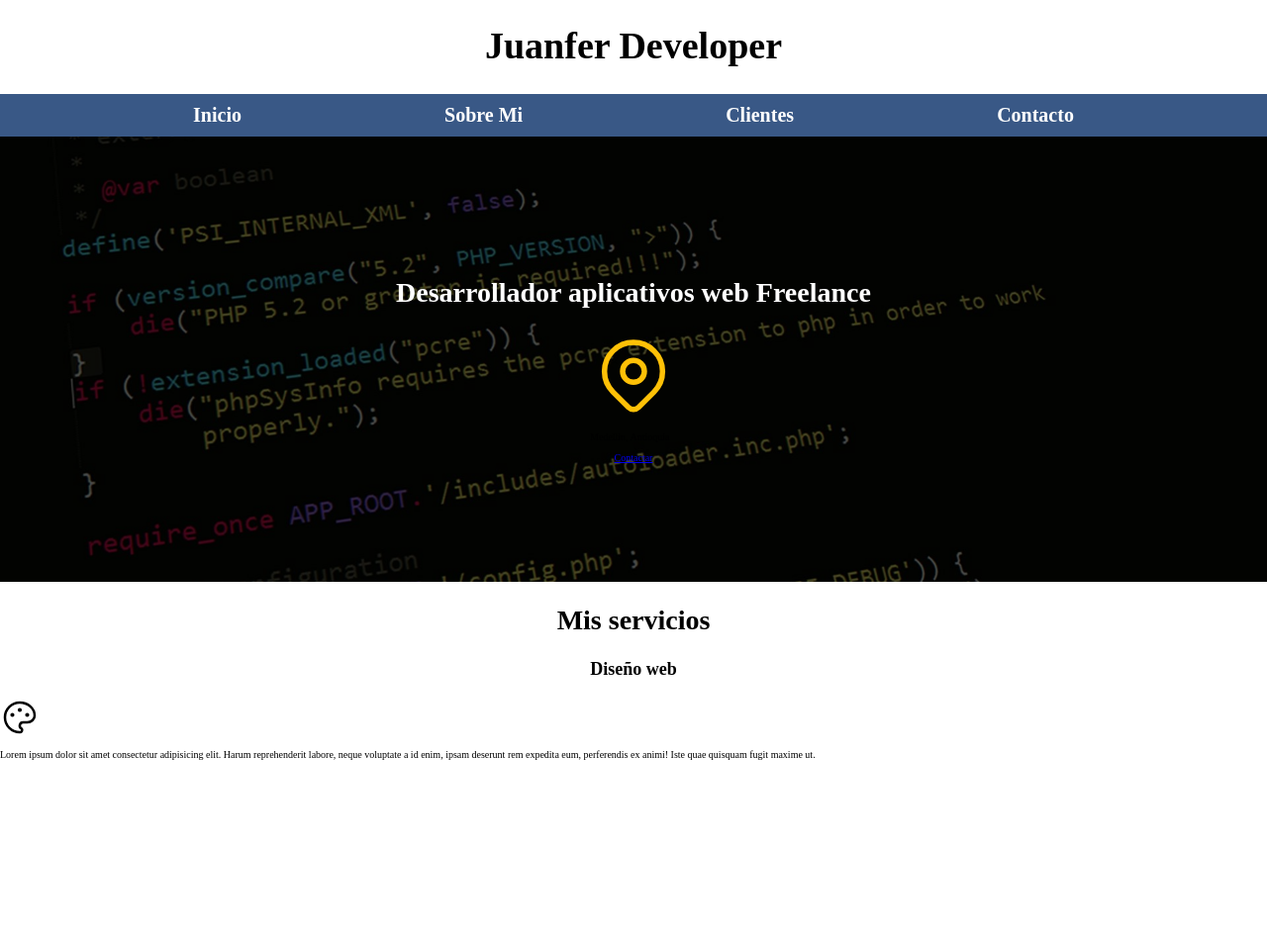
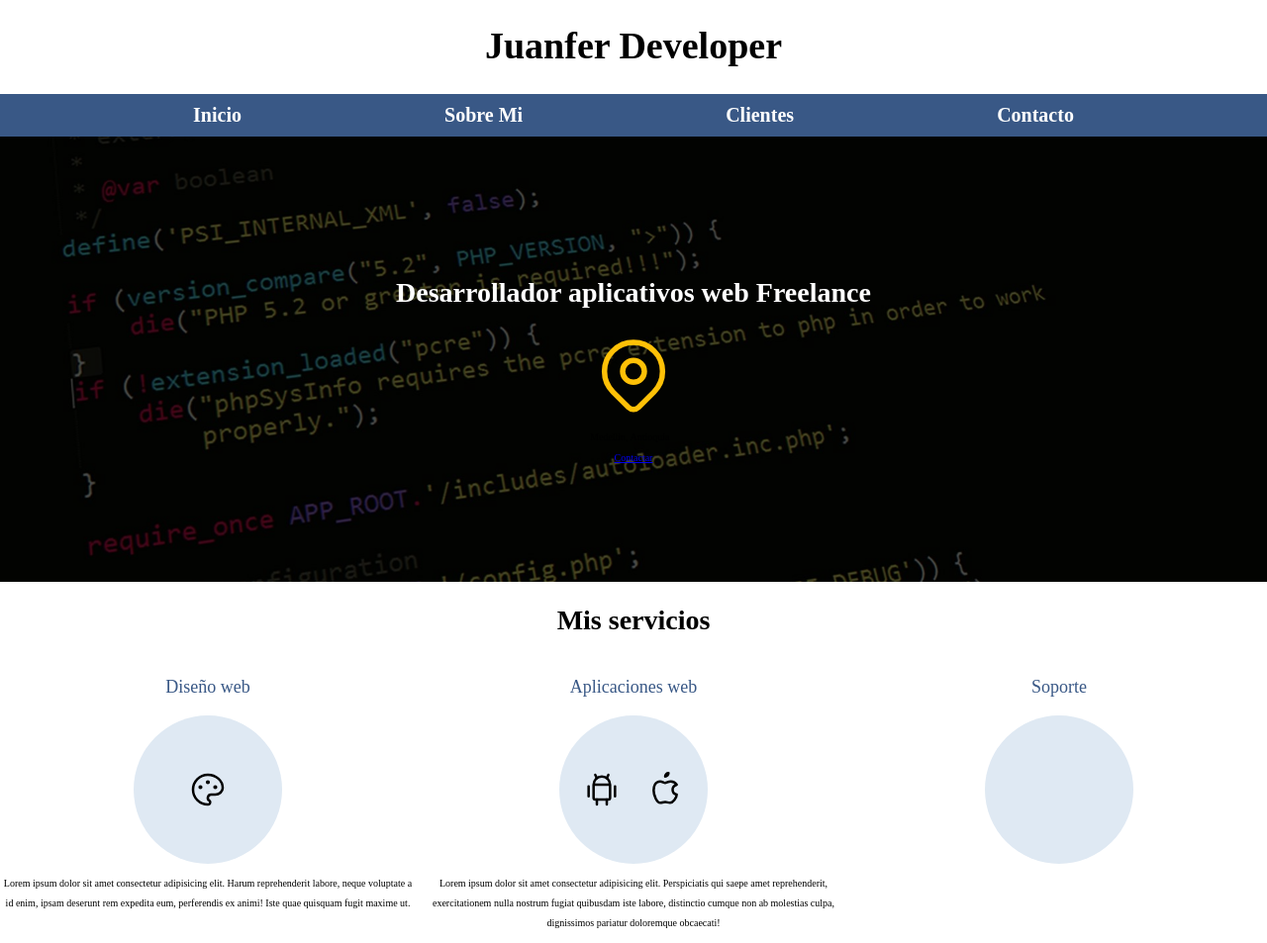
Before and after one commit to Juanfer2030/MyProject, a plain HTML site: page index.html in a window 1280 px wide. Shown: the whole page at 99% size. Before the commit the page ends 800 px from the top, so only its background shows below. Drawn offline with Linux system fonts and the light colour scheme.

Commit message:
se añaden los servicios y se agregan estilos

```diff
--- a/css/style.css
+++ b/css/style.css
@@ -91,3 +91,35 @@ h1, h2, h3 {
 .contenido-seccion h2 {
     color: var(--blanco);
 }
+
+/* Servicios */
+@media  (min-width: 768px) {
+    .servicios {
+        display: grid;
+        grid-template-columns: repeat(3, 1fr); /* me divide mi contenido en 3 columnas */
+        column-gap: 1rem; /* separa las columnas */
+    }
+}
+
+.servicio{
+    display: flex; /*me permite utilizar flexbox */
+    flex-direction: column; /*pone mi contenido en una columna*/
+    align-items: center; /*centra mi contenido */
+}
+.servicio h3 {
+    color: var(--secundario);
+    font-weight: normal;
+}
+.servicio p {
+    line-height: 2; /*me hace un interlineado */
+    text-align: center;
+}
+.servicio .iconos {
+    height: 15rem;
+    width: 15rem;
+    background-color: var(--grisClaro);
+    border-radius: 50%; /* hace un circulo */
+    display: flex;/* coloca los iconos uno frente al otro  y me activa las alineaciones de abajo*/
+    justify-content: space-evenly; /* centra los items horizontalmente */
+    align-items: center;
+}
--- a/index.html
+++ b/index.html
@@ -60,6 +60,38 @@
                 </div>
                 <p>Lorem ipsum dolor sit amet consectetur adipisicing elit. Harum reprehenderit labore, neque voluptate a id enim, ipsam deserunt rem expedita eum, perferendis ex animi! Iste quae quisquam fugit maxime ut.</p>
             </section>
+            <section class="servicio">
+                <h3>Aplicaciones web</h3>
+                <div class="iconos">
+                    <svg xmlns="http://www.w3.org/2000/svg" class="icon icon-tabler icon-tabler-brand-android"
+                        width="40" height="40" viewBox="0 0 24 24" stroke-width="1.5" stroke="#000000" fill="none"
+                        stroke-linecap="round" stroke-linejoin="round">
+                        <path stroke="none" d="M0 0h24v24H0z" fill="none" />
+                        <line x1="4" y1="10" x2="4" y2="16" />
+                        <line x1="20" y1="10" x2="20" y2="16" />
+                        <path d="M7 9h10v8a1 1 0 0 1 -1 1h-8a1 1 0 0 1 -1 -1v-8a5 5 0 0 1 10 0" />
+                        <line x1="8" y1="3" x2="9" y2="5" />
+                        <line x1="16" y1="3" x2="15" y2="5" />
+                        <line x1="9" y1="18" x2="9" y2="21" />
+                        <line x1="15" y1="18" x2="15" y2="21" />
+                    </svg>
+                    <svg xmlns="http://www.w3.org/2000/svg" class="icon icon-tabler icon-tabler-brand-apple" width="40"
+                        height="40" viewBox="0 0 24 24" stroke-width="1.5" stroke="#000000" fill="none"
+                        stroke-linecap="round" stroke-linejoin="round">
+                        <path stroke="none" d="M0 0h24v24H0z" fill="none" />
+                        <path
+                            d="M9 7c-3 0 -4 3 -4 5.5c0 3 2 7.5 4 7.5c1.088 -.046 1.679 -.5 3 -.5c1.312 0 1.5 .5 3 .5s4 -3 4 -5c-.028 -.01 -2.472 -.403 -2.5 -3c-.019 -2.17 2.416 -2.954 2.5 -3c-1.023 -1.492 -2.951 -1.963 -3.5 -2c-1.433 -.111 -2.83 1 -3.5 1c-.68 0 -1.9 -1 -3 -1z" />
+                        <path d="M12 4a2 2 0 0 0 2 -2a2 2 0 0 0 -2 2" />
+                    </svg>
+                </div>
+                <p>Lorem ipsum dolor sit amet consectetur adipisicing elit. Perspiciatis qui saepe amet reprehenderit, exercitationem nulla nostrum fugiat quibusdam iste labore, distinctio cumque non ab molestias culpa, dignissimos pariatur doloremque obcaecati!</p>
+            </section>
+            <section class="servicio">
+                <h3>Soporte</h3>
+                <div class="iconos">
+
+                </div>
+            </section>
         </div>
     </main>
 </body>
```
